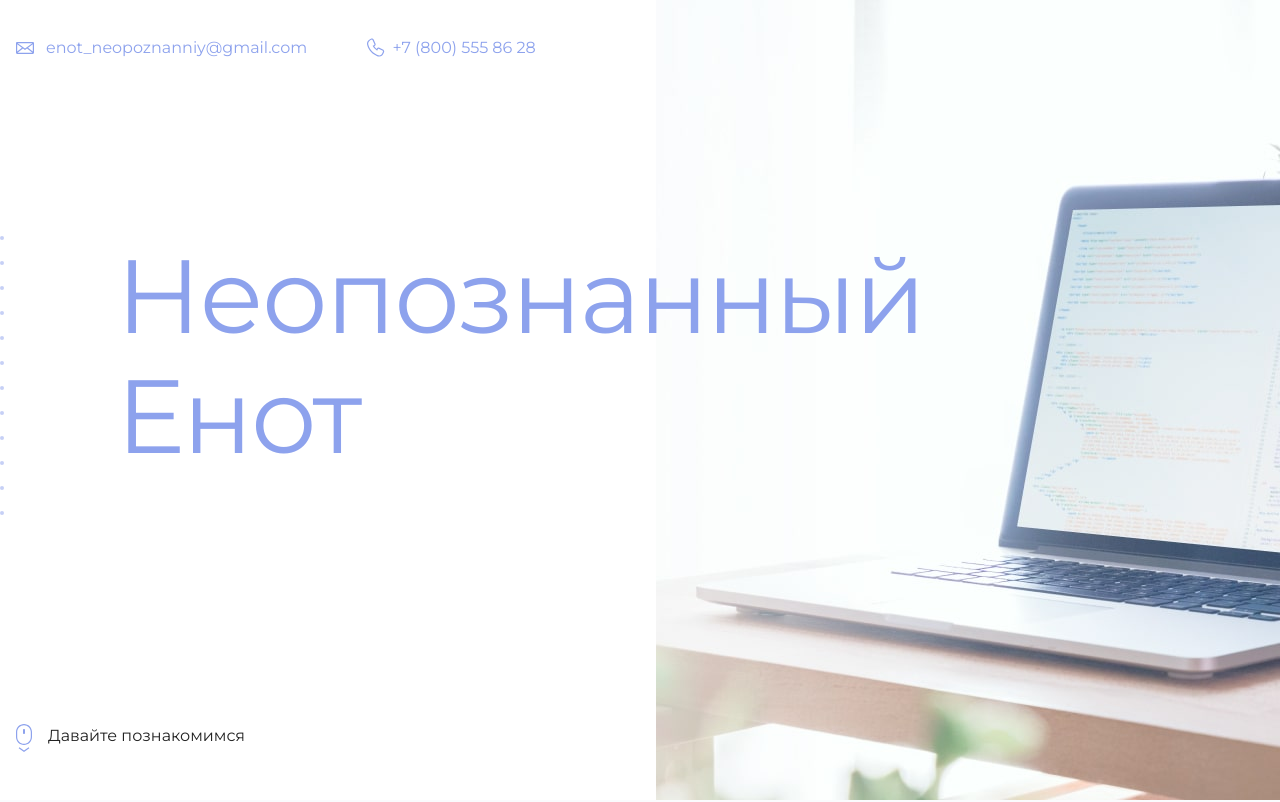
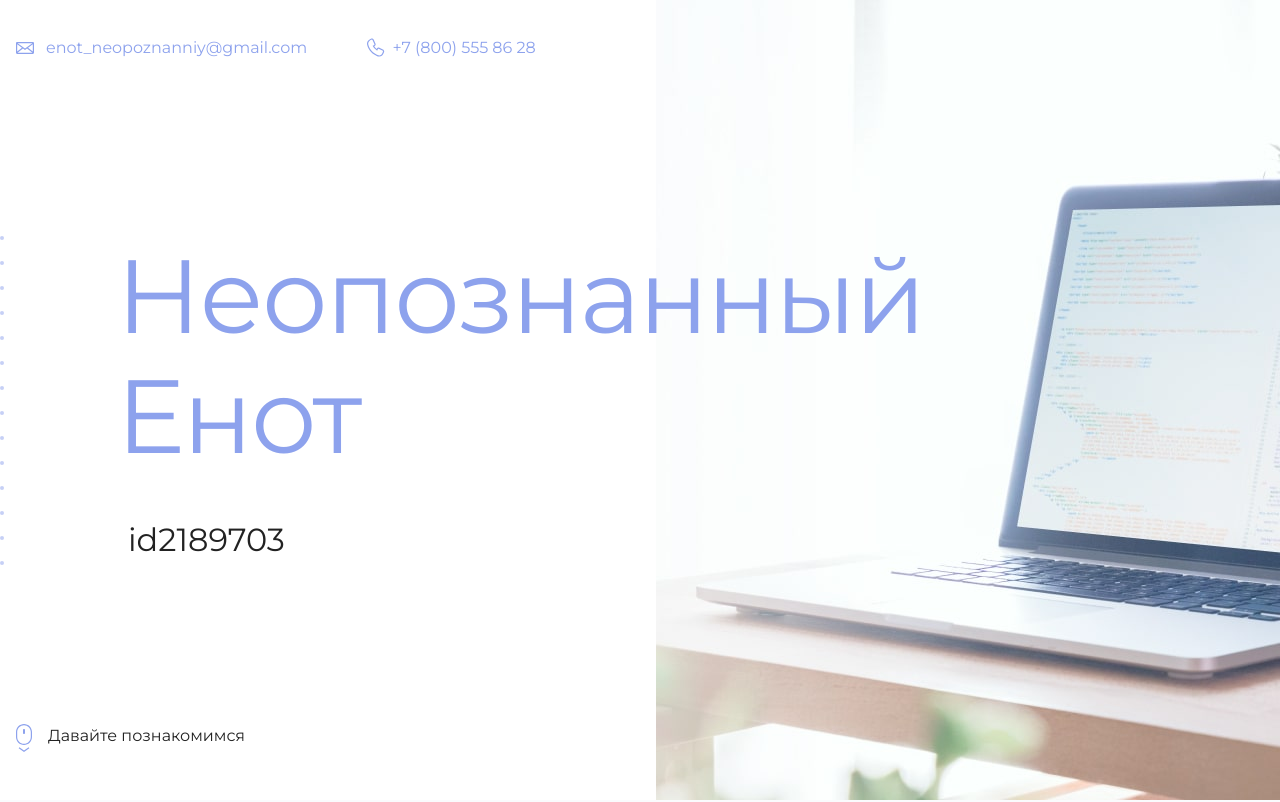
Before and after one commit to DianaLad8/unidentified-raccoon, a plain HTML site: page index.html in a window 1280 px wide. Shown: the top 802 px of the page. Drawn offline with Linux system fonts and the light colour scheme.

Commit message:
Update index.html
Вставила свой ID в HTML Академии!

```diff
--- a/index.html
+++ b/index.html
@@ -19,7 +19,7 @@
       <section class="hero-image">
         <div class="container">
           <h1 class="heading">Неопознанный Енот</h1>
-          <p><!-- Тут ваш id на сайте Академии --></p>
+          <p>id2189703</p>
         </div>
       </section>
 
```
